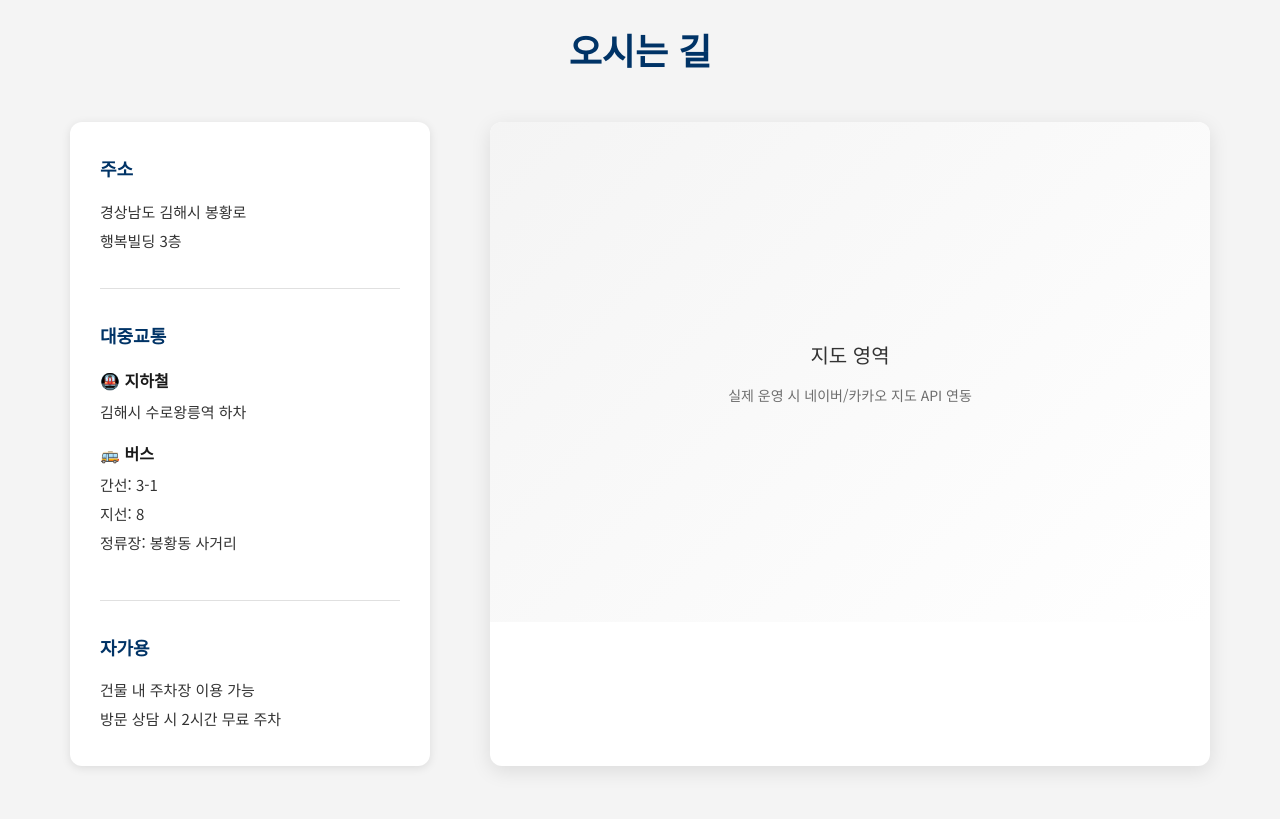
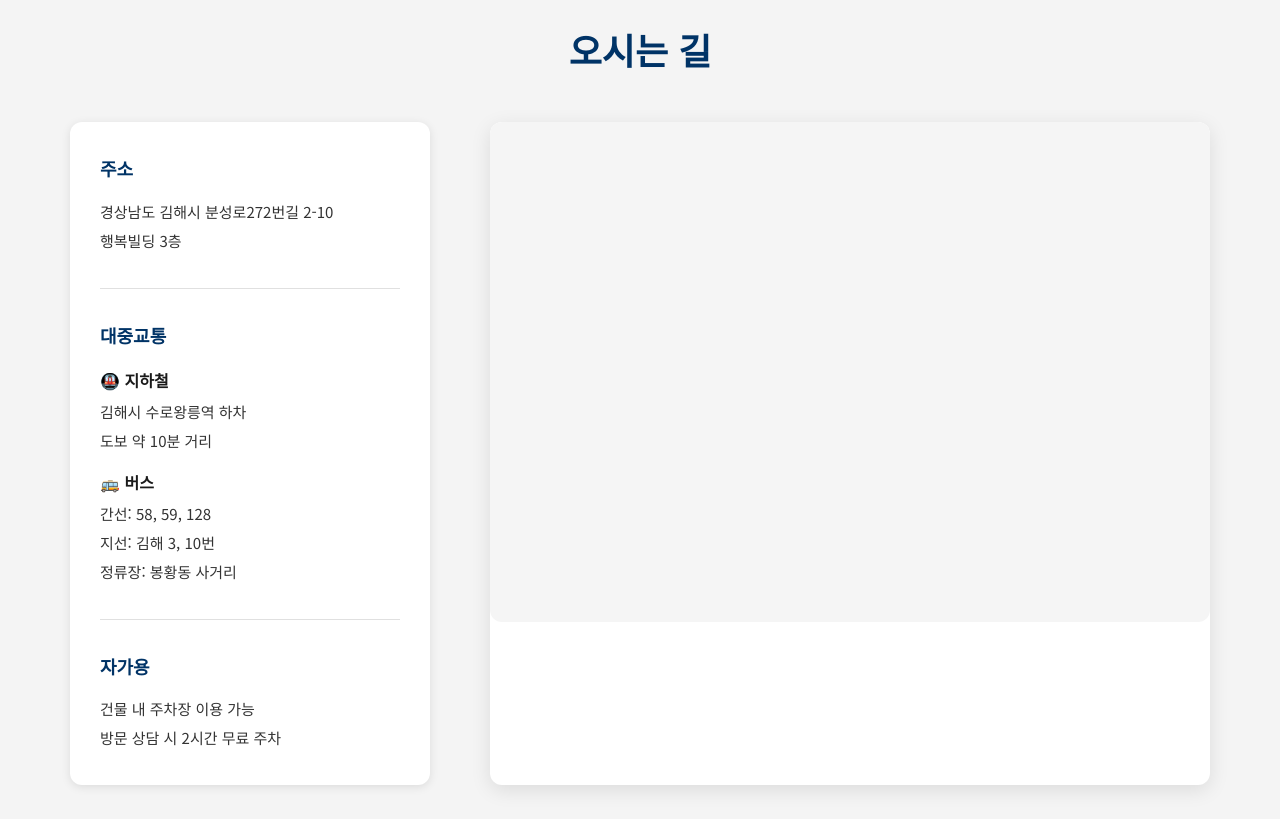
Before and after one commit to ujunja/health-website, a Nuxt app: page /contact in a window 1280 px wide. Shown: the part 1240-2059 px from the top of the page. Built offline with nearby package versions, Linux system fonts and the light colour scheme.

Commit message:
kakaomap

```diff
--- /dev/null
+++ b/components/KakaoMap.vue
@@ -0,0 +1,93 @@
+<template>
+  <div ref="mapContainer" class="kakao-map"></div>
+</template>
+
+<script setup>
+import { ref, onMounted } from 'vue'
+
+const mapContainer = ref(null)
+const config = useRuntimeConfig()
+
+// 카카오맵 스크립트 로드
+useHead({
+  script: [
+    {
+      src: `//dapi.kakao.com/v2/maps/sdk.js?appkey=${config.public.kakaoMapKey}&autoload=false&libraries=services`,
+      defer: true
+    }
+  ]
+})
+
+onMounted(() => {
+  if (process.client) {
+    loadKakaoMap()
+  }
+})
+
+const loadKakaoMap = () => {
+  // 카카오맵 로딩 대기
+  const checkKakao = setInterval(() => {
+    if (window.kakao && window.kakao.maps) {
+      clearInterval(checkKakao)
+      initMap()
+    }
+  }, 100)
+}
+
+const initMap = () => {
+  window.kakao.maps.load(() => {
+    const geocoder = new window.kakao.maps.services.Geocoder()
+
+    // 주소로 좌표 검색
+    geocoder.addressSearch('경상남도 김해시 분성로272번길 2-10', (result, status) => {
+      if (status === window.kakao.maps.services.Status.OK) {
+        const coords = new window.kakao.maps.LatLng(result[0].y, result[0].x)
+
+        // 지도 옵션
+        const mapOption = {
+          center: coords,
+          level: 3 // 확대 레벨 (숫자가 작을수록 더 확대됨)
+        }
+
+        // 지도 생성
+        const map = new window.kakao.maps.Map(mapContainer.value, mapOption)
+
+        // 마커 생성
+        const marker = new window.kakao.maps.Marker({
+          position: coords,
+          map: map
+        })
+
+        // 인포윈도우 생성
+        const infowindow = new window.kakao.maps.InfoWindow({
+          content: '<div style="padding:8px 12px;font-size:14px;font-weight:600;white-space:nowrap;">행복한 재가노인요양원</div>',
+          removable: false
+        })
+
+        // 인포윈도우 표시
+        infowindow.open(map, marker)
+
+        // 줌 컨트롤 추가 (우측에 +/- 버튼)
+        const zoomControl = new window.kakao.maps.ZoomControl()
+        map.addControl(zoomControl, window.kakao.maps.ControlPosition.RIGHT)
+      }
+    })
+  })
+}
+</script>
+
+<style scoped>
+.kakao-map {
+  width: 100%;
+  height: 400px;
+  border-radius: 12px;
+  overflow: hidden;
+  background: #f5f5f5;
+}
+
+@media (min-width: 768px) {
+  .kakao-map {
+    height: 500px;
+  }
+}
+</style>
--- a/nuxt.config.ts
+++ b/nuxt.config.ts
@@ -11,7 +11,7 @@ export default defineNuxtConfig({
     buildAssetsDir: '/assets/',
 
     head: {
-      title: '김해 힐링 재가노인복지센터 - 어르신의 든든한 동반자',
+      title: '행복한 재가노인요양원 - 어르신의 든든한 동반자',
       htmlAttrs: {
         lang: 'ko'
       },
@@ -41,6 +41,13 @@ export default defineNuxtConfig({
     }
   },
 
+  // 런타임 환경 변수
+  runtimeConfig: {
+    public: {
+      kakaoMapKey: process.env.NUXT_PUBLIC_KAKAO_MAP_KEY || ''
+    }
+  },
+
   // 라우트 생성
   generate: {
     routes: ['/']
--- a/pages/contact.vue
+++ b/pages/contact.vue
@@ -45,9 +45,8 @@
           <div class="contact-card">
             <div class="contact-icon">📍</div>
             <h3>방문 상담</h3>
-            <p class="contact-main">경상남도 김해시 봉황로</p>
-            <p>김해시 수로왕릉역 인근</p>
-            <p>사전 예약 권장</p>
+            <p class="contact-main">{{ address }}</p>
+            <p>봉황대공원 주차장 이용 가능</p>
             <NuxtLink to="#location" class="btn btn-primary">오시는 길 보기</NuxtLink>
           </div>
         </div>
@@ -72,11 +71,12 @@
               <div class="transport-item">
                 <strong>🚇 지하철</strong>
                 <p>김해시 수로왕릉역 하차</p>
+                <p>도보 약 10분 거리</p>
               </div>
               <div class="transport-item">
                 <strong>🚌 버스</strong>
-                <p>간선: 3-1</p>
-                <p>지선: 8</p>
+                <p>간선: 58, 59, 128</p>
+                <p>지선: 김해 3, 10번</p>
                 <p>정류장: 봉황동 사거리</p>
               </div>
             </div>
@@ -89,10 +89,7 @@
           </div>
 
           <div class="map-container">
-            <div class="map-placeholder">
-              <p>지도 영역</p>
-              <p class="map-notice">실제 운영 시 네이버/카카오 지도 API 연동</p>
-            </div>
+            <KakaoMap />
           </div>
         </div>
       </div>
@@ -129,7 +126,7 @@ useHead({
 
 const phone = '010-0000-0000'
 const email = 'sample@email.kr'
-const address = '경상남도 김해시 봉황로'
+const address = '경상남도 김해시 분성로272번길 2-10'
 
 const openKakao = () => {
   // 실제 구현 시 카카오톡 채널 연결
@@ -305,6 +302,10 @@ const openKakao = () => {
   margin-bottom: 15px;
 }
 
+.transport-item:last-child {
+  margin-bottom: 0;
+}
+
 .transport-item strong {
   display: block;
   font-size: 16px;
@@ -317,29 +318,6 @@ const openKakao = () => {
   border-radius: 12px;
   overflow: hidden;
   box-shadow: var(--shadow-md);
-}
-
-.map-placeholder {
-  height: 400px;
-  background: linear-gradient(135deg, var(--bg-light) 0%, white 100%);
-  display: flex;
-  flex-direction: column;
-  align-items: center;
-  justify-content: center;
-  font-size: 20px;
-  color: var(--text-light);
-}
-
-.map-notice {
-  font-size: 14px;
-  margin-top: 10px;
-  opacity: 0.7;
-}
-
-@media (min-width: 768px) {
-  .map-placeholder {
-    height: 500px;
-  }
 }
 
 /* CTA 섹션 */
```
